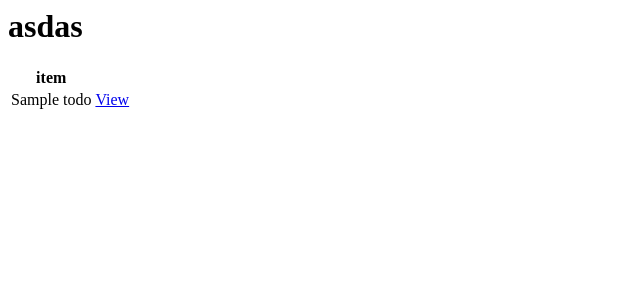
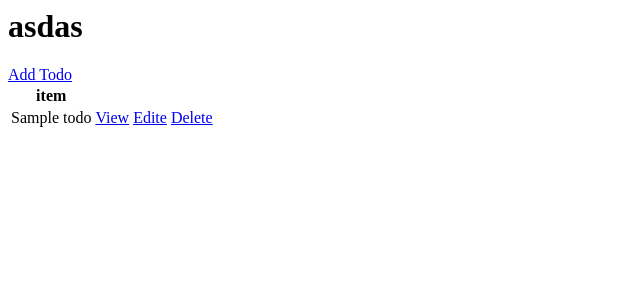
Before and after one commit to pong34811/git-django01, a Django app: page /todo/ in a window 1280 px wide. Shown: the top 300 px of the page, without its empty margins (0-640 px from the left). Run offline with Django 5.2, Linux system fonts and the light colour scheme; tables that the repository leaves empty hold one stand-in row (values such as "Sample post").

Commit message:
16/07/2567

```diff
--- a/backend/frontend/templates/todo-list/todo_confirm_delete.html
+++ b/backend/frontend/templates/todo-list/todo_confirm_delete.html
@@ -0,0 +1,6 @@
+<a href="/todo/">asdas</a>
+<form action="" method="post">
+    {% csrf_token %}
+    <p>Are you sure Delete todo "{{todo}}"</p>
+    <input type="submit" value="Delete"/>
+</form>
--- a/backend/frontend/templates/todo-list/todo_list.html
+++ b/backend/frontend/templates/todo-list/todo_list.html
@@ -1,14 +1,18 @@
 <h1>asdas</h1>
 
-
+<a href="/todo-create/">Add Todo</a>
 <table>
     <tr>
         <th>item</th>
+        <th></th>
+        <th></th>
     </tr>
     {% for todo in todos %}
     <tr>
         <td>{{todo.title}}</td>
         <td><a href="{% url 'todo' todo.id %}">View</a></td>
+        <td><a href="{% url 'todo-update' todo.id %}">Edite</a></td>
+        <td><a href="{% url 'todo-delete' todo.id %}">Delete</a></td>
     </tr>
     {% empty %}
         <h3>No items</h3>
--- a/backend/frontend/urls.py
+++ b/backend/frontend/urls.py
@@ -1,6 +1,6 @@
 
 from django.urls import path
-from .views import TodoList, TodoDetail ,CustomLoginView
+from .views import TodoList, TodoDetail ,CustomLoginView ,TodoCreate,TodoUpdate,DeleteView
 from frontend import views
 
 
@@ -14,4 +14,7 @@ urlpatterns = [
 
     path('todo/', TodoList.as_view(), name='todos'),
     path('todos/<int:pk>/', TodoDetail.as_view(), name='todo'),
+    path('todo-create/', TodoCreate.as_view(), name='todo-create'),
+    path('todo-update/<int:pk>/', TodoUpdate.as_view(), name='todo-update'),
+    path('todo-delete/<int:pk>/', DeleteView.as_view(), name='todo-delete'),
 ]
--- a/backend/frontend/views.py
+++ b/backend/frontend/views.py
@@ -4,6 +4,7 @@
 from django.shortcuts import render, redirect
 from django.views.generic.list import ListView
 from django.views.generic.detail import DetailView
+from django.views.generic.edit import CreateView, UpdateView, DeleteView
 
 # Create your views here.
 from django.urls import reverse_lazy
@@ -30,6 +31,30 @@ class UserLogoutView(LogoutView):
         logout(request)
         return redirect('login')
 
+class TodoCreate(CreateView):
+    model = Todo
+    template_name = 'todo-list/todo_form.html'
+    fields = ['title', 'description', 'complete']
+    success_url = reverse_lazy('todos')
+
+    def form_valid(self, form):
+        form.instance.user = self.request.user
+        return super(TodoCreate, self).form_valid(form)
+
+class TodoUpdate (UpdateView):
+    model = Todo
+    template_name = 'todo-list/todo_form.html'
+    fields = ['title', 'description', 'complete']
+    success_url = reverse_lazy('todos')
+
+class DeleteView(DeleteView):
+    model = Todo
+    template_name = 'todo-list/todo_confirm_delete.html'
+    context_object_name = 'todo'
+    success_url = reverse_lazy('todos')
+    def get_queryset(self):
+        owner = self.request.user
+        return self.model.objects.filter(user=owner)
 
 def homepage(request):
     if request.user.is_authenticated:
```
Also changed, not shown: backend/frontend/templates/todo-list/todo_form.html (+7 -0 lines), backend/db.sqlite3.
